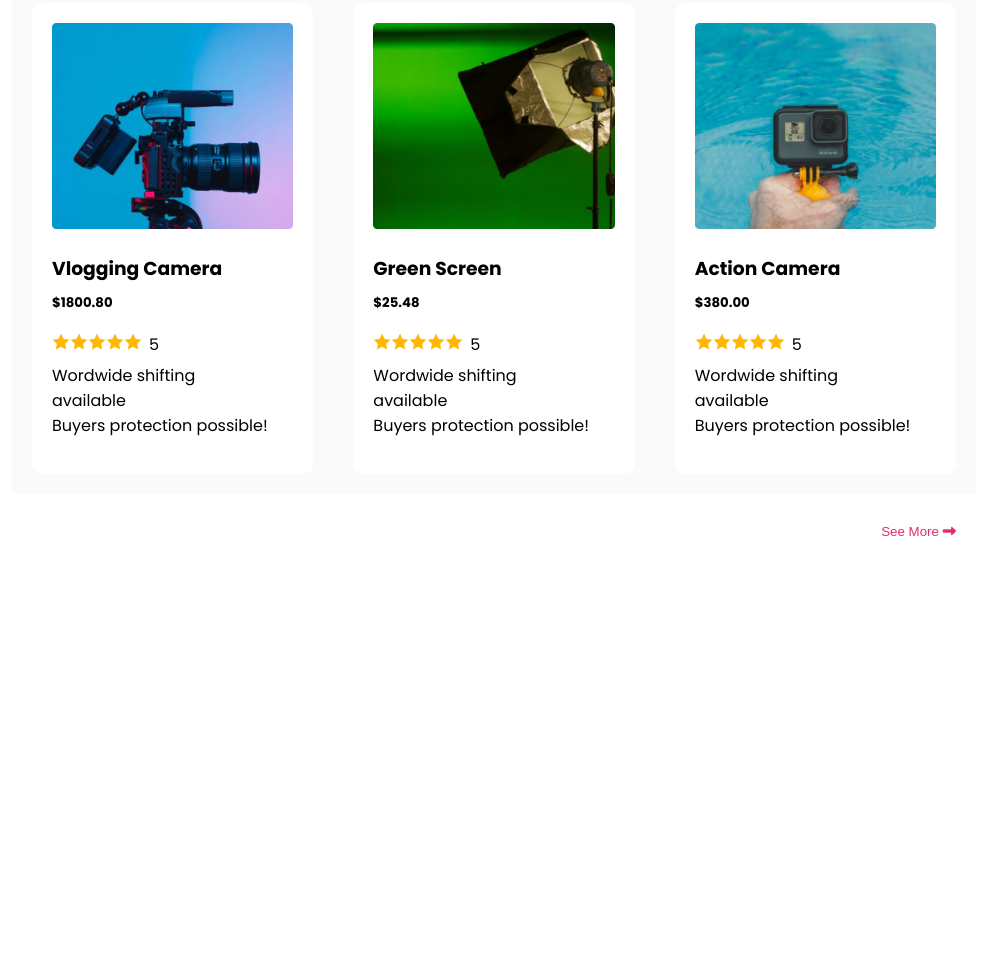
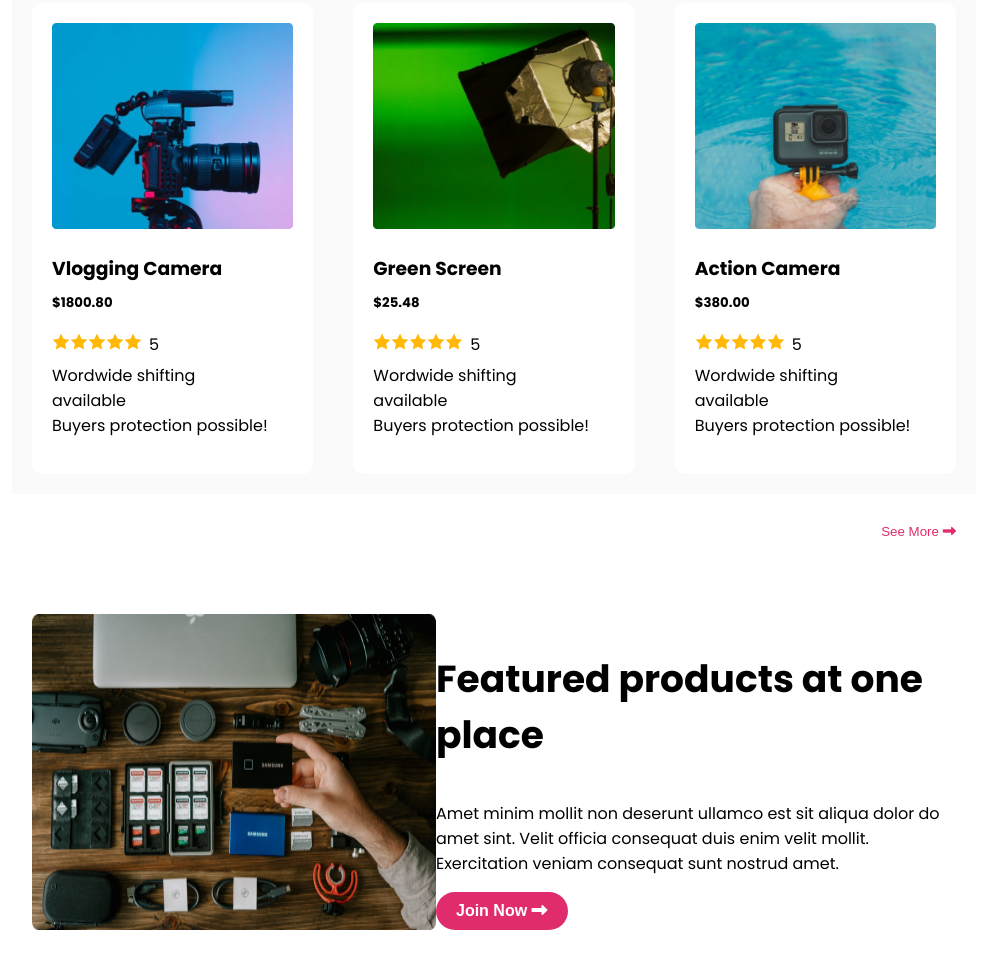
Before and after one commit to Abdul-Kader-Rimon/influencer-products, a plain HTML site: page index.html in a window 1280 px wide. Shown: the part 1952-2920 px from the top of the page, without its empty margins (146-1133 px from the left). Before the commit the page ends 2526 px from the top, so only its background shows below. Drawn offline with Linux system fonts and the light colour scheme.

Commit message:
feature-section-done

```diff
--- a/index.html
+++ b/index.html
@@ -237,6 +237,16 @@
             </div>
             <button class="card-btn">See More <i class='fas fa-long-arrow-alt-right'></i></button>
           </section>
+          <!-- feature section-->
+           <section class="feature-section">
+            <img src="images/gear.png" alt="">
+            <div class="feature-content">
+                <h3 class="feature-title">Featured products at one place</h3>
+                <p class="feature-description">Amet minim mollit non deserunt ullamco est sit aliqua dolor do amet sint. Velit officia consequat duis enim velit
+                mollit. Exercitation veniam consequat sunt nostrud amet.</p>
+                <button class="btn-prymary">Join Now <i class='fas fa-long-arrow-alt-right'></i></button>
+            </div>
+           </section>
      </main>
 
      <!-- footer section -->
--- a/style.css
+++ b/style.css
@@ -87,7 +87,9 @@ main{
 
 /* card section */
 .card-section{
-    margin-top: 100px;
+    /* margin-top: 100px;
+    margin-bottom: 100px; */
+    margin: 100px auto;
 }
 .card-title{
     text-align: center;
@@ -138,10 +140,28 @@ main{
     margin-top: 10px;
 }
 
+/* feature section */
+.feature-section{
+    display: flex;
+    justify-content: space-between;
+    padding: 20px;
+}
+.feature-content{
+    max-width: 610px;
+}
+.feature-title{
+    font-size: 2.35rem;
+    font-weight: 700;
+
+}
+.feature-description{
+    margin-top: 10px;
+}
+
 /* responsive for small device */
 
 @media screen and (max-width:576px) {
-    .navbar ,.banner ,ul {
+    .navbar ,.banner ,ul , .feature-section{
         flex-direction: column;
     }
     .banner{
@@ -190,6 +210,9 @@ main{
                 max-width: 100%;
                 margin: 0 auto;
             }
+           .feature-section {
+               flex-direction: column;
+           }
 
             .company-logo {
                 display: grid;
```
